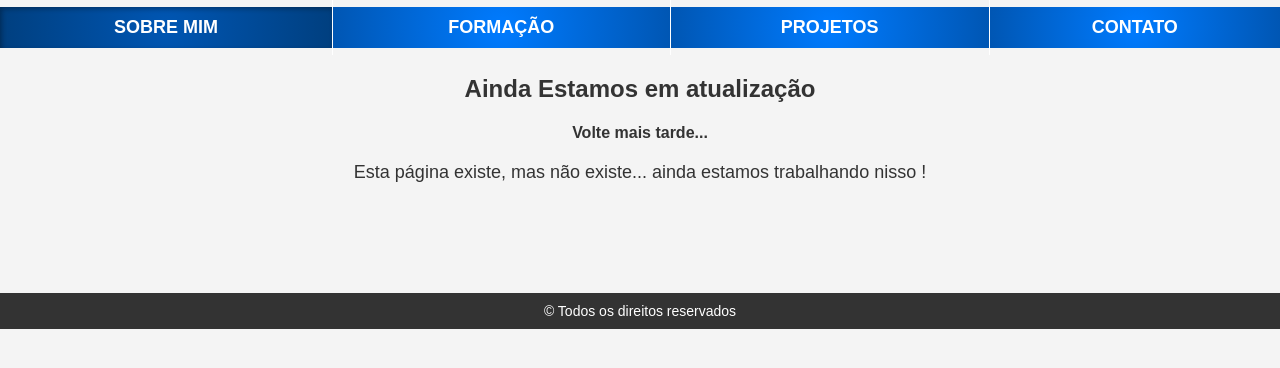
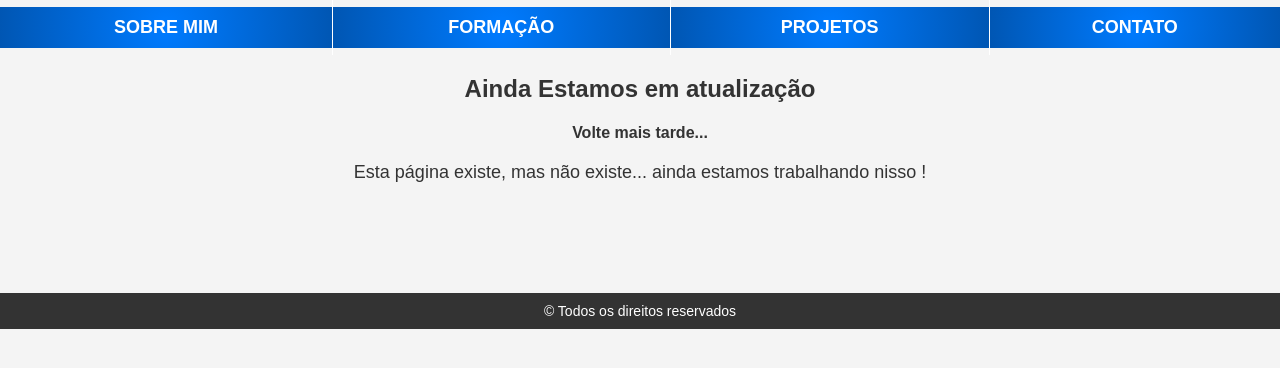
Before and after one commit to ricardo3355/bio, a plain HTML site: page contato.html in a window 1280 px wide. Drawn offline with Linux system fonts and the light colour scheme.

Commit message:
upload code

```diff
--- a/contato.html
+++ b/contato.html
@@ -42,7 +42,7 @@
       background: radial-gradient(circle, #0056b3, #007BFF);
     }
     /* Botão "clicado" */
-    #sobre-mim a {
+    #contato a {
       background: radial-gradient(circle, #0056b3, #003f7f);
       box-shadow: inset 2px 2px 5px rgba(0, 0, 0, 0.3);
     }
```
Also changed, not shown: formacao.html (+1 -1 lines), projetos.html (+1 -1 lines).
